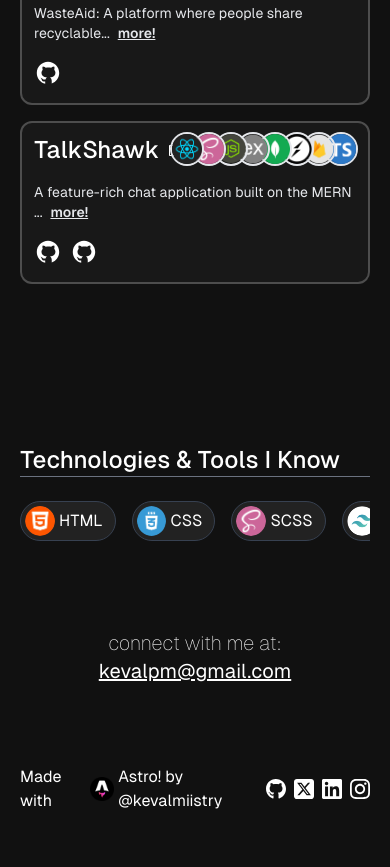
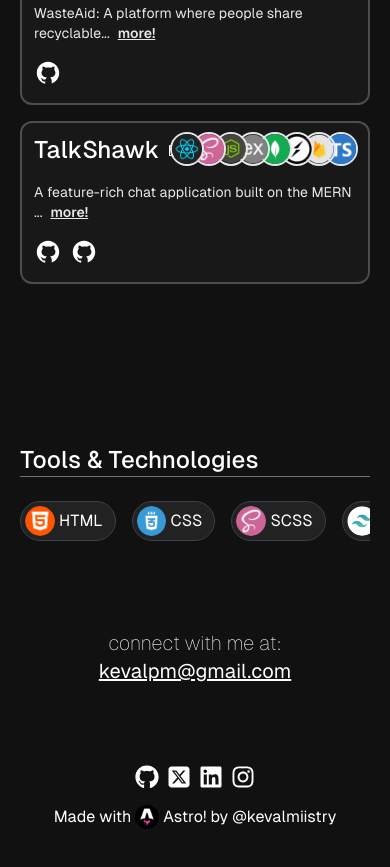
Before and after one commit to kevalmiistry/portfolio-astro, an Astro site: page / in a window 390 px wide. Shown: the part 1754-2621 px from the top of the page. Built offline with nearby package versions, Linux system fonts and the light colour scheme; Astro itself is replaced by a stand-in of ours.

Commit message:
CI: mobile responsive footer & minor content change

```diff
--- a/src/pages/index.astro
+++ b/src/pages/index.astro
@@ -17,7 +17,7 @@ import TechItem from "../components/TechItem.astro"
 ---
 
 <Layout title="Keval Mistry">
-    <main class="max-w-[700px] px-5 py-20 mx-auto">
+    <main class="max-w-[700px] px-5 pt-20 pb-10 mx-auto">
         <div>
             <h1 class="text-3xl font-semibold">Hi 👋</h1>
             <h1 class="mt-2 text-4xl font-bold">I'm Keval</h1>
@@ -250,7 +250,7 @@ import TechItem from "../components/TechItem.astro"
         </div>
 
         <div class="mt-40">
-            <p class="text-2xl font-medium">Technologies & Tools I Know</p>
+            <p class="text-2xl font-medium">Tools & Technologies</p>
             <div class="w-full border-t mb-6 border-gray-500"></div>
 
             <div class="flex items-center gap-4 pb-2 overflow-x-auto">
@@ -271,7 +271,9 @@ import TechItem from "../components/TechItem.astro"
             </p>
         </div>
 
-        <footer class="mt-20 flex justify-between items-center">
+        <footer
+            class="mt-20 flex justify-center items-center flex-col-reverse md:flex-row md:justify-between gap-4"
+        >
             <p class="flex items-center gap-1">
                 Made with <img
                     src="./logos/astro.png"
```
